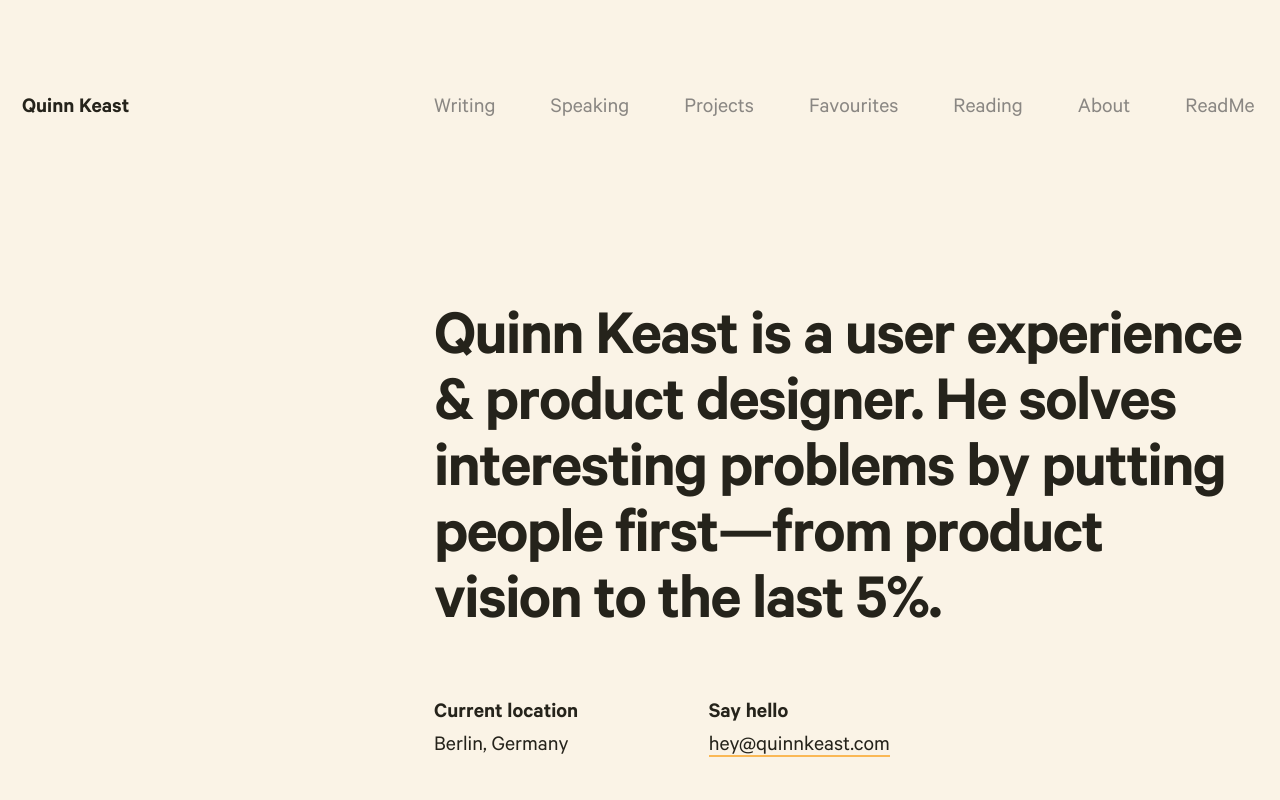
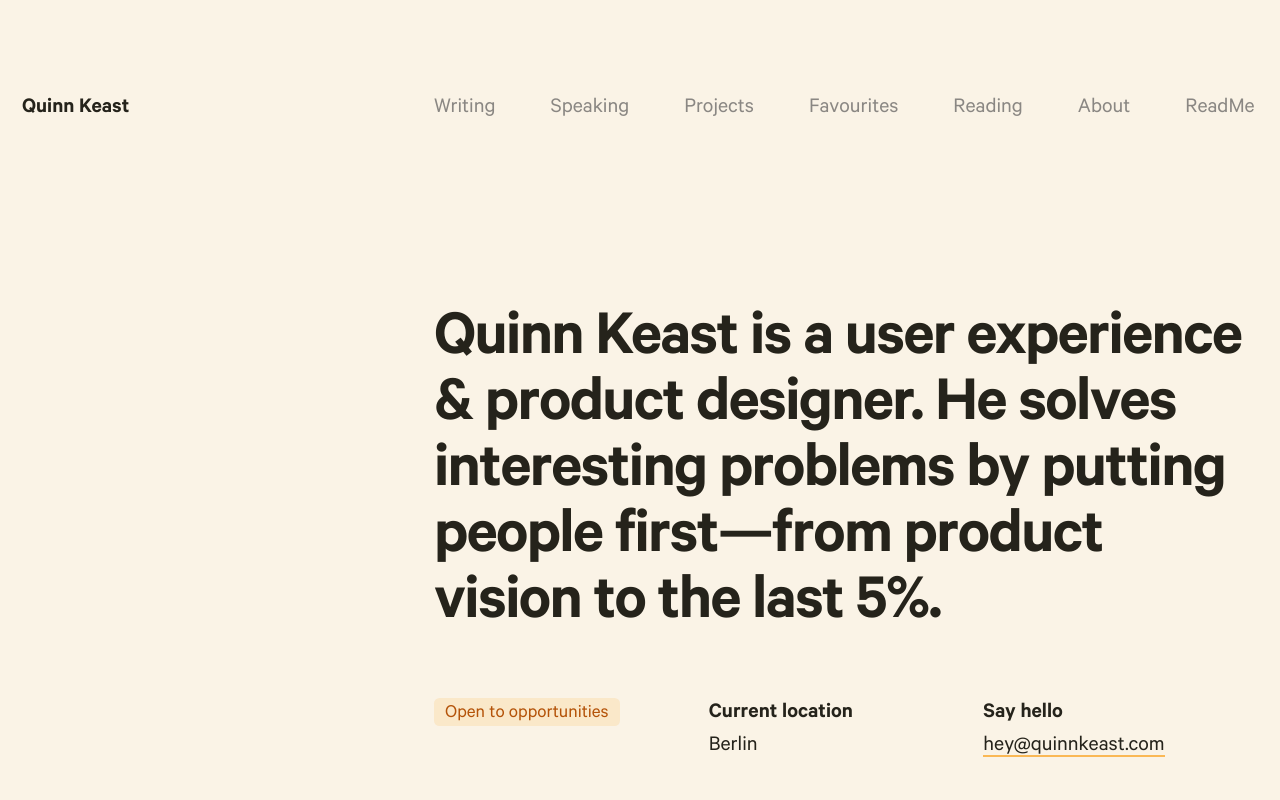
Before and after one commit to quinnkeast/quinnkeast-website, a Next.js app: page / in a window 1280 px wide. Shown: the top 800 px of the page. Built offline with nearby package versions, Linux system fonts and the light colour scheme.

Commit message:
Adjust wording, add notices

```diff
--- a/components/post-header.js
+++ b/components/post-header.js
@@ -12,7 +12,7 @@ export default function PostHeader({
   const maxWidth = wide ? "max-w-3xl" : "max-w-lg";
   return (
     <div className={`${maxWidth} mx-auto post-header`}>
-      <h1 className="text-xl md:text-4xl mb-2 md:mb-4 leading-none">{title}</h1>
+      <h1 className="text-xl md:text-5xl mb-2 md:mb-6 leading-none">{title}</h1>
       {subtitle && (
         <p className="text-black-lighter font-normal font-serif text-sm md:text-lg md:leading-snug leading-snug mt-0">
           {subtitle}
--- a/pages/index.js
+++ b/pages/index.js
@@ -14,19 +14,27 @@ export default function Home() {
             interesting problems by putting people first—from product vision to
             the last 5%.
           </h1>
-          {/*<h2 className="text-base md:text-2xl font-normal tracking-snug leading-tight md:leading-tight">
-            Staff product designer. Also partner at{" "}
+          {/* <h2 className="text-base md:text-lg font-normal tracking-snug leading-tight md:leading-tight">
+            Staff product designer. Open to new opportunities.
+            Also partner at{" "}
             <a href="https://caribou.co" target="_blank">
               Caribou
             </a>
             .
           </h2>*/}
-          <div className="grid md:grid-cols-3 mt-2 md:mt-8">
+          <div className="grid md:grid-cols-3 mt-2 md:mt-4">
+            <div className="col-1">
+              <p>
+                <span className="rounded inline-block bg-yellow bg-opacity-20 text-yellow-700 text-sm leading-snug pb-2px px-2 mb-1.5">
+                  Open to opportunities
+                </span>
+              </p>
+            </div>
             <div className="col-1">
               <p>
                 <strong>Current location</strong>
                 <br />
-                Berlin, Germany
+                Berlin
               </p>
             </div>
             <div className="col-1">
--- a/pages/projects.js
+++ b/pages/projects.js
@@ -1,3 +1,4 @@
+import React from "react";
 import Head from "next/head";
 import Link from "next/link";
 import Layout from "../components/layout";
@@ -35,26 +36,30 @@ export default function Projects({ groupedProjects }) {
             needs to design better products and experiences.
           </p>
         </PageHeader>
-        <div className="grid md:grid-cols-3 border-t border-black border-opacity-10 mt-8 md:mt-16 pt-4 md:pt-8">
+        <div className="grid md:grid-cols-3 border-t border-black border-opacity-10 mt-8 md:mt-16 pt-4 md:pt-4">
+          <div className="bg-yellow bg-opacity-20 text-yellow-700 px-2 py-1 rounded md:col-span-2 md:col-start-2 mt-6 mb-4 text-sm">
+            <strong>Note</strong>: Several more case studies are in progress and
+            will be added soon.
+          </div>
           {groupedProjects["sourcegraph"].map((project, i) => {
             return (
-              <>
+              <React.Fragment key={project.slug}>
                 {project.published && (
                   <>
-                    <div className="col-span-1 md:pr-4 md:text-right flex flex-row justify-end items-start pt-4">
+                    <div className="col-span-1 md:pr-4 md:text-right flex flex-col md:flex-row md:justify-end items-start pt-4">
                       {i === 0 && (
                         <h2 className="font-normal text-base text-black-lighter mt-0 flex-grow text-left">
-                          Relatively recent
+                          2020–2023
                         </h2>
                       )}
                       {project.size && (
-                        <span className="mt-1 px-1.5 leading-base rounded-full border border-black border-opacity-10 text-black-lighter text-xs inline-block flex-none capitalize">
+                        <span className="mt-2 md:mt-1 px-1.5 leading-base rounded-full border border-black border-opacity-10 text-black-lighter text-xs inline-block flex-none capitalize">
                           {project.size}
                         </span>
                       )}
                     </div>
                     <div className="md:col-span-2 max-w-md">
-                      <h3 className="leading-tight text-lg font-medium mb-0">
+                      <h3 className="leading-tight text-lg font-medium mb-0 mt-2 md:mt-4">
                         <Link href={`/projects/${project.slug}`}>
                           {project.title}
                         </Link>
@@ -65,7 +70,7 @@ export default function Projects({ groupedProjects }) {
                     </div>
                   </>
                 )}
-              </>
+              </React.Fragment>
             );
           })}
         </div>
@@ -76,8 +81,8 @@ export default function Projects({ groupedProjects }) {
             </h2>
           </div>
           <div className="md:col-span-2 grid gap-10 md:grid-cols-3 md:pt-6">
-            {groupedProjects["undefined"].map((project, i) => (
-              <ProjectItem project={project} key={i} />
+            {groupedProjects["undefined"].map((project) => (
+              <ProjectItem project={project} key={project.slug} />
             ))}
           </div>
         </div>
```
